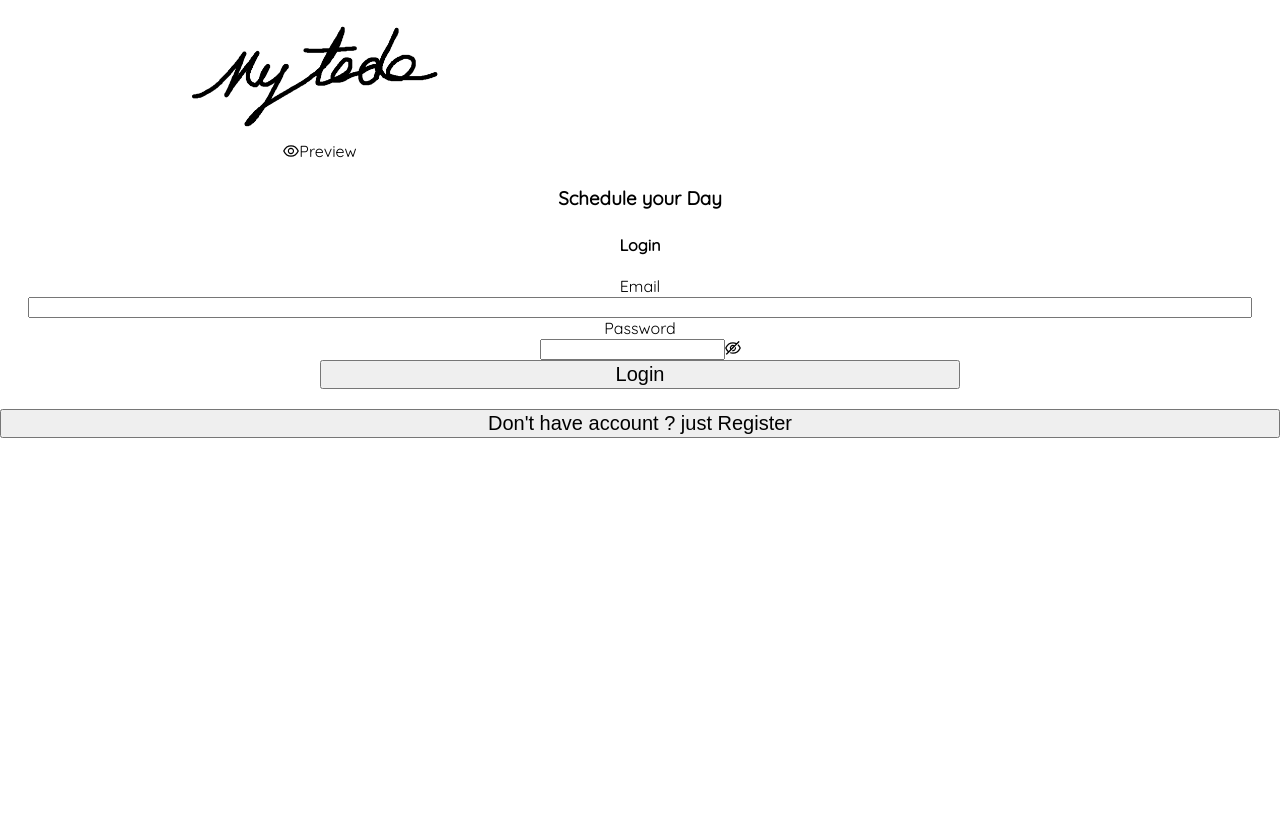
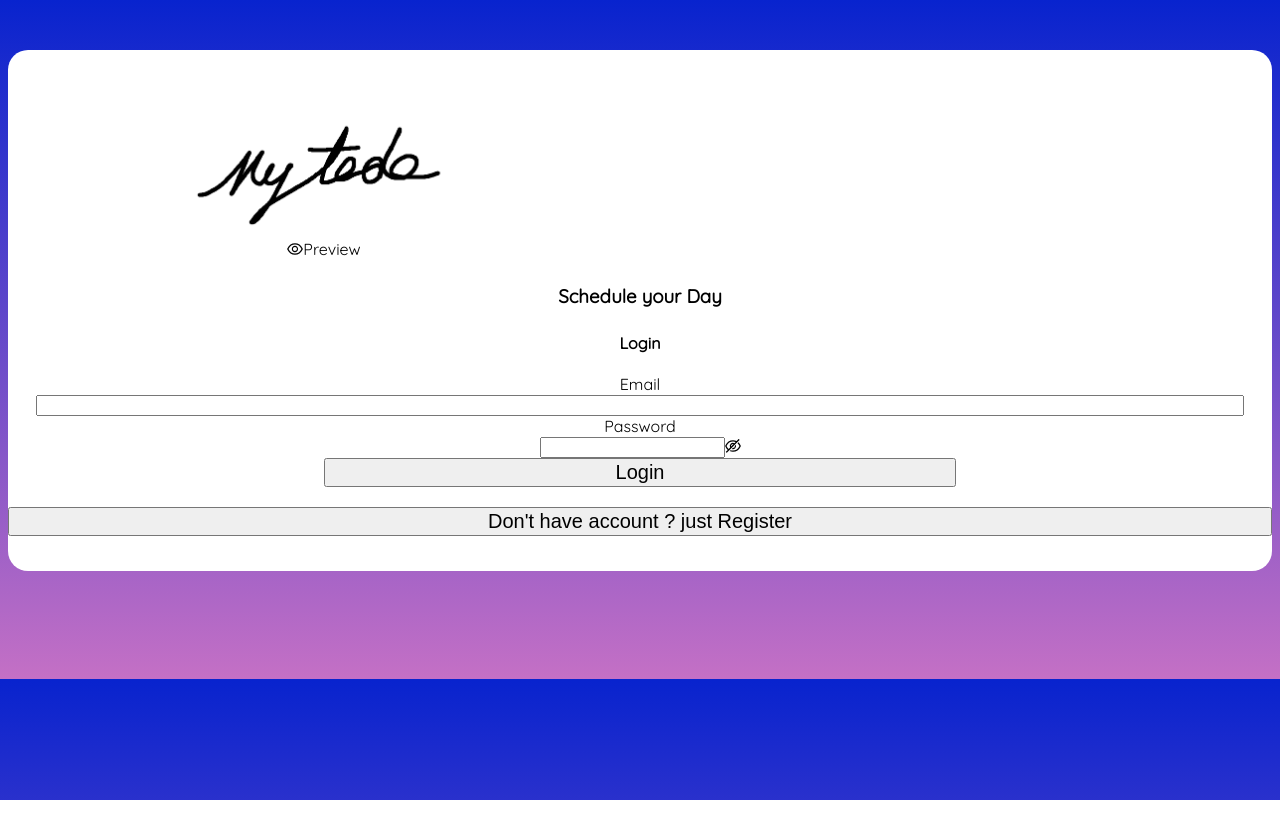
Before and after one commit to kritchao/Project-Todo, a React (Create React App) app in the folder FrontEndReact/: page /login in a window 1280 px wide. Shown: the top 838 px of the page. After the commit the page ends 800 px from the top, so only its background shows below. Built offline with nearby package versions, Linux system fonts and the light colour scheme; the HTML template or start-up script is replaced by a standard one.

Commit message:
Additional update

```diff
--- a/FrontEndReact/src/App.css
+++ b/FrontEndReact/src/App.css
@@ -1,7 +1,6 @@
 .App {
   text-align: center;
   position: relative;
-  height: 100vh;
 }
 
 .priority:hover {
@@ -10,6 +9,12 @@
 .Form {
   font-family: 'Quicksand', sans-serif;
   background-color: white;
+  padding-top: 50px;
+  padding-bottom: 15px;
+  margin-top: 50px;
+  -webkit-border-radius: 20px;
+  -moz-border-radius: 20px;
+  border-radius: 20px;
 }
 
 .Button {
--- a/FrontEndReact/src/components/pages/Index.js
+++ b/FrontEndReact/src/components/pages/Index.js
@@ -7,13 +7,14 @@ import {
     Layout,
     Image,
     Affix,
+    Typography
 } from 'antd';
 import { EditFilled, ProfileOutlined, LogoutOutlined, UserOutlined, } from '@ant-design/icons';
 import localStorageService from '../../services/localStorageService'
 import Logo from './Logo.png';
 import Important from './TodoList/Important'
 
-
+const { Text } = Typography;
 const { SubMenu } = Menu;
 const { Header, Footer, Sider, Content } = Layout;
 
@@ -84,7 +85,10 @@ export default function Index(props) {
                 <Header style={{ backgroundColor: "white", padding: 0 }}><Image onClick={showTodoList} width="100px" src={Logo} /></Header>
                 <div className="Form">
                     <Content>{contents}</Content>
-                    <Footer style={{height:"30px"}}><a href="mailto:gigafinagle@gmail.com">Contact my email</a></Footer>
+                    <Footer style={{height:"30px"}}>
+                        <a href="mailto:gigafinagle@gmail.com">Contact my email</a>< br/>
+                        <Text type='secondary' >Kritchao Chantakorn</Text>
+                    </Footer>
                 </div>
             </Layout>
         </Layout>
--- a/FrontEndReact/src/components/pages/Login.js
+++ b/FrontEndReact/src/components/pages/Login.js
@@ -30,7 +30,7 @@ export default function Login(props) {
             });
     }
     return (
-        <Row justify="center">
+        <Row justify="center" style={{paddingBottom:"100px"}}>
             <Col xs={23} sm={23} md={23} lg={14} xl={14} xxl={12}>
 
                 <div className="Form">
--- a/FrontEndReact/src/index.css
+++ b/FrontEndReact/src/index.css
@@ -1,6 +1,4 @@
 body {
-  height: 100%;
-  margin: 0px;
   -webkit-font-smoothing: antialiased;
   -moz-osx-font-smoothing: grayscale;
 background-image: linear-gradient(to bottom, #0823CE 0%, #C470C5 100%);
```
